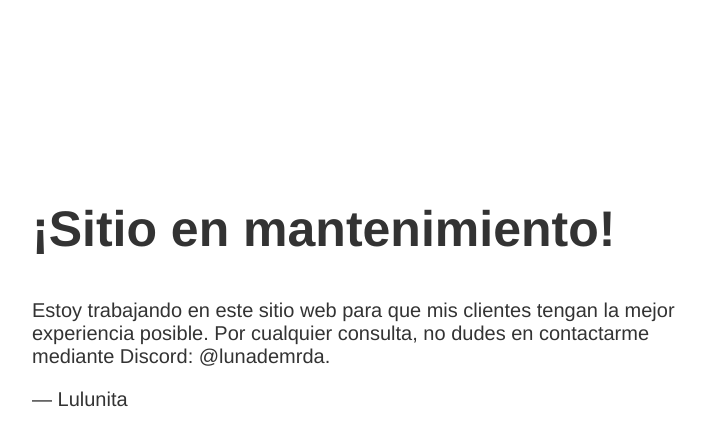
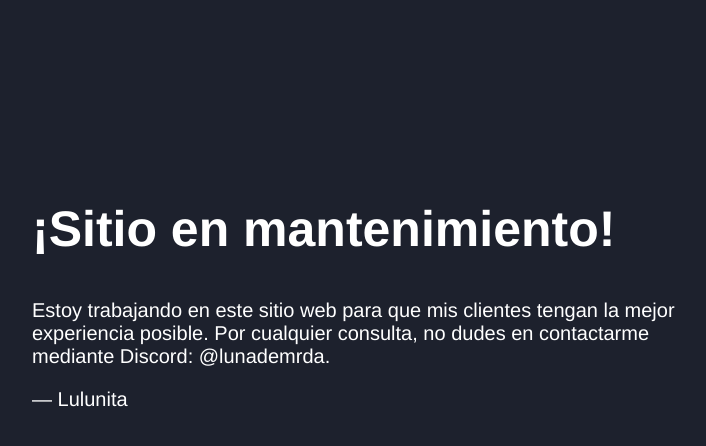
Before and after one commit to LuniLuniLuniLuni/ldm, a Jekyll site: the page index.html, which Jekyll copies as it is, in a window 1280 px wide. Shown: the top 446 px of the page, without its empty margins (283-989 px from the left). Built offline with Jekyll 4.4.1, drawn with Linux system fonts in a browser that asks for light colours.

Commit message:
Update index.html

```diff
--- a/index.html
+++ b/index.html
@@ -3,7 +3,7 @@
 <style>
   body { text-align: center; padding: 150px; }
   h1 { font-size: 50px; }
-  body { font: 20px Helvetica, sans-serif; color: #333; }
+  body { font: 20px Helvetica, sans-serif; color: #fff; background-color: #1d212d }
   article { display: block; text-align: left; width: 650px; margin: 0 auto; }
   a { color: #dc8100; text-decoration: none; }
   a:hover { color: #333; text-decoration: none; }
```
